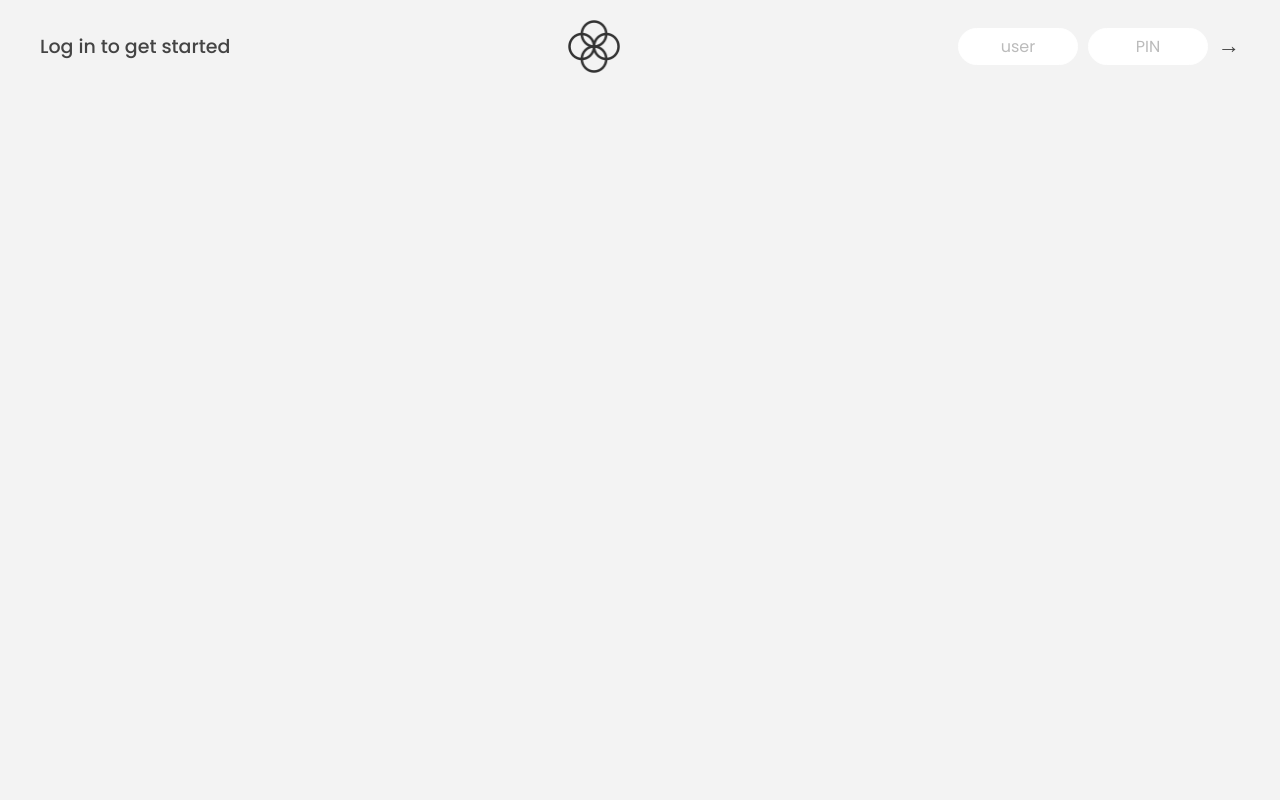
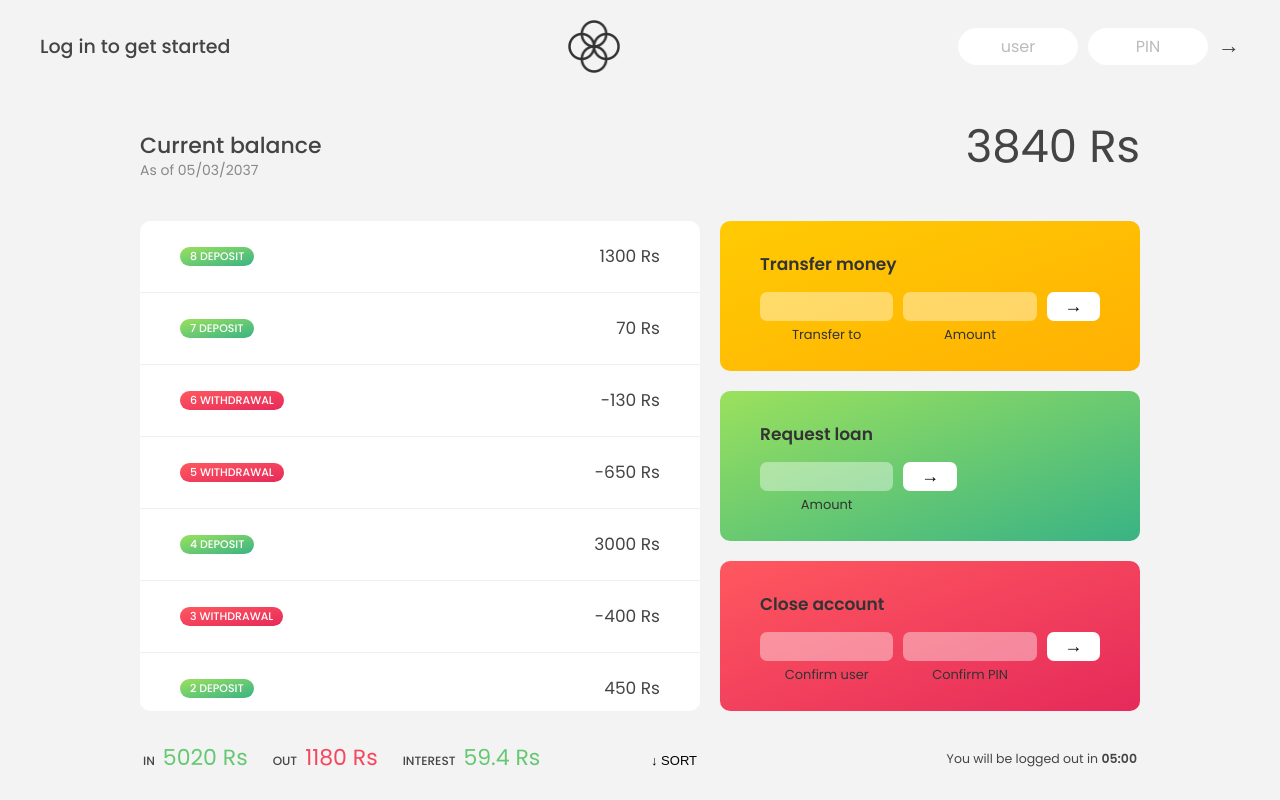
Before and after one commit to AyushShrivastava14/Bankist-App, a plain HTML site: page index.html in a window 1280 px wide. Drawn offline with Linux system fonts and the light colour scheme.

Commit message:
Transaction Functioning

```diff
--- a/script.js
+++ b/script.js
@@ -76,3 +76,35 @@ const displayMovements = function(movements) {
 }
 
 displayMovements(account1.movements);
+
+
+const calcDisplayBalance = function(movements) {
+  const balance = movements.reduce((acc, mov) => acc + mov, 0);
+  labelBalance.textContent = `${balance} Rs`;
+}
+
+calcDisplayBalance(account1.movements);
+
+
+const calcDisplaySummary = movements => {
+  const income = movements.filter(mov => mov > 0).reduce((acc, mov) => acc + mov, 0);
+  labelSumIn.textContent = `${income} Rs`;
+
+  const out = movements.filter(mov => mov < 0).reduce((acc, mov) => acc + mov, 0);
+  labelSumOut.textContent = `${Math.abs(out)} Rs`;
+
+  const interest = movements.filter(mov => mov > 0)
+  .map(deposit => (deposit * 1.2) / 100).filter(int => int >= 1)
+  .reduce((acc, int) => acc + int, 0);
+
+  labelSumInterest.textContent = `${interest} Rs`;
+}
+
+calcDisplaySummary(account1.movements);
+
+
+const createUsernames = function(accs) {
+  accs.forEach(acc =>  acc.username = acc.owner.toLowerCase().split(' ').map(Name => Name[0]).join(''));
+}
+
+createUsernames(accounts);
--- a/style.css
+++ b/style.css
@@ -88,7 +88,7 @@
     gap: 2rem;
 
     /* NOTE This creates the fade in/out anumation */
-    opacity: 0;
+    /* opacity: 0; */
     transition: all 1s;
   }
 
```
